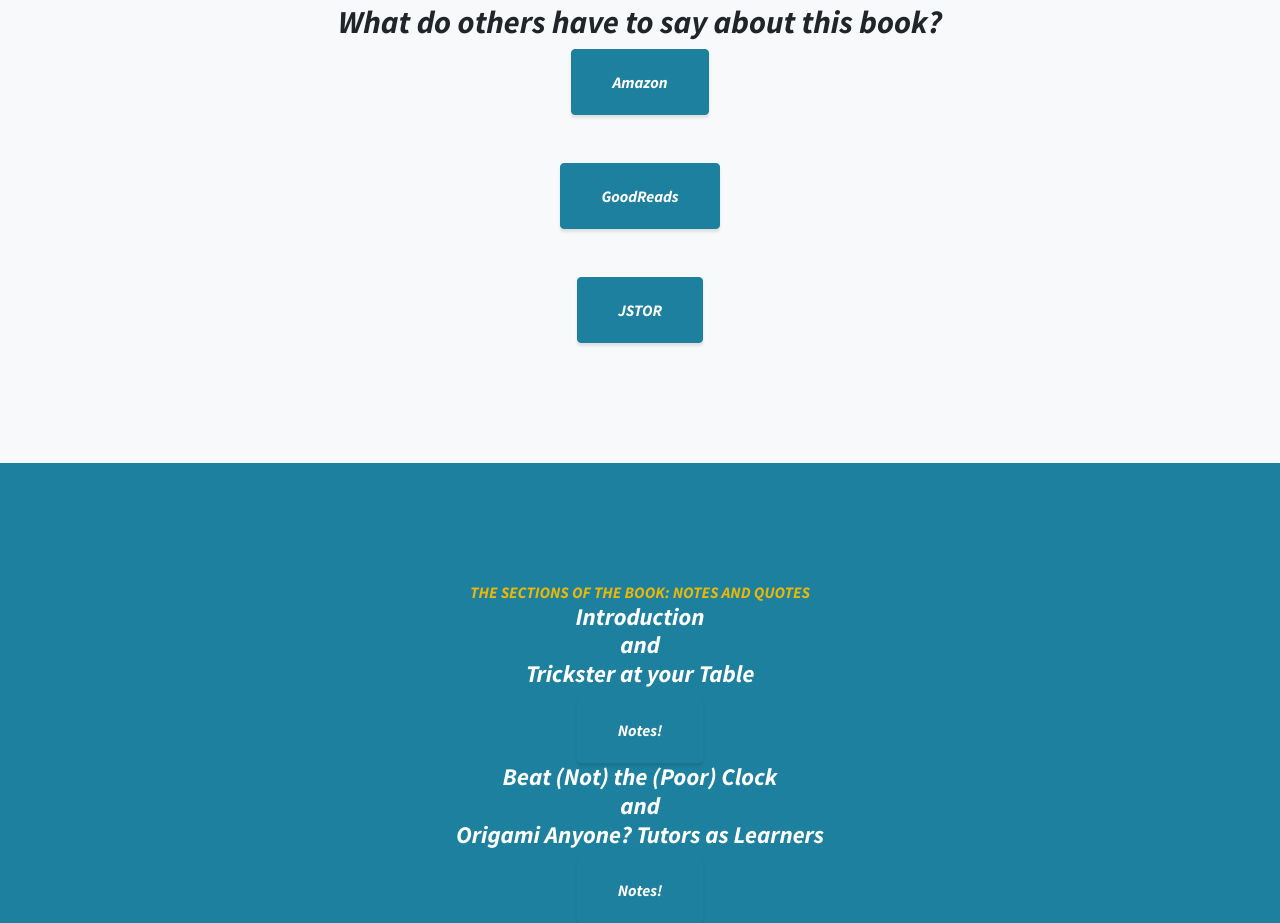
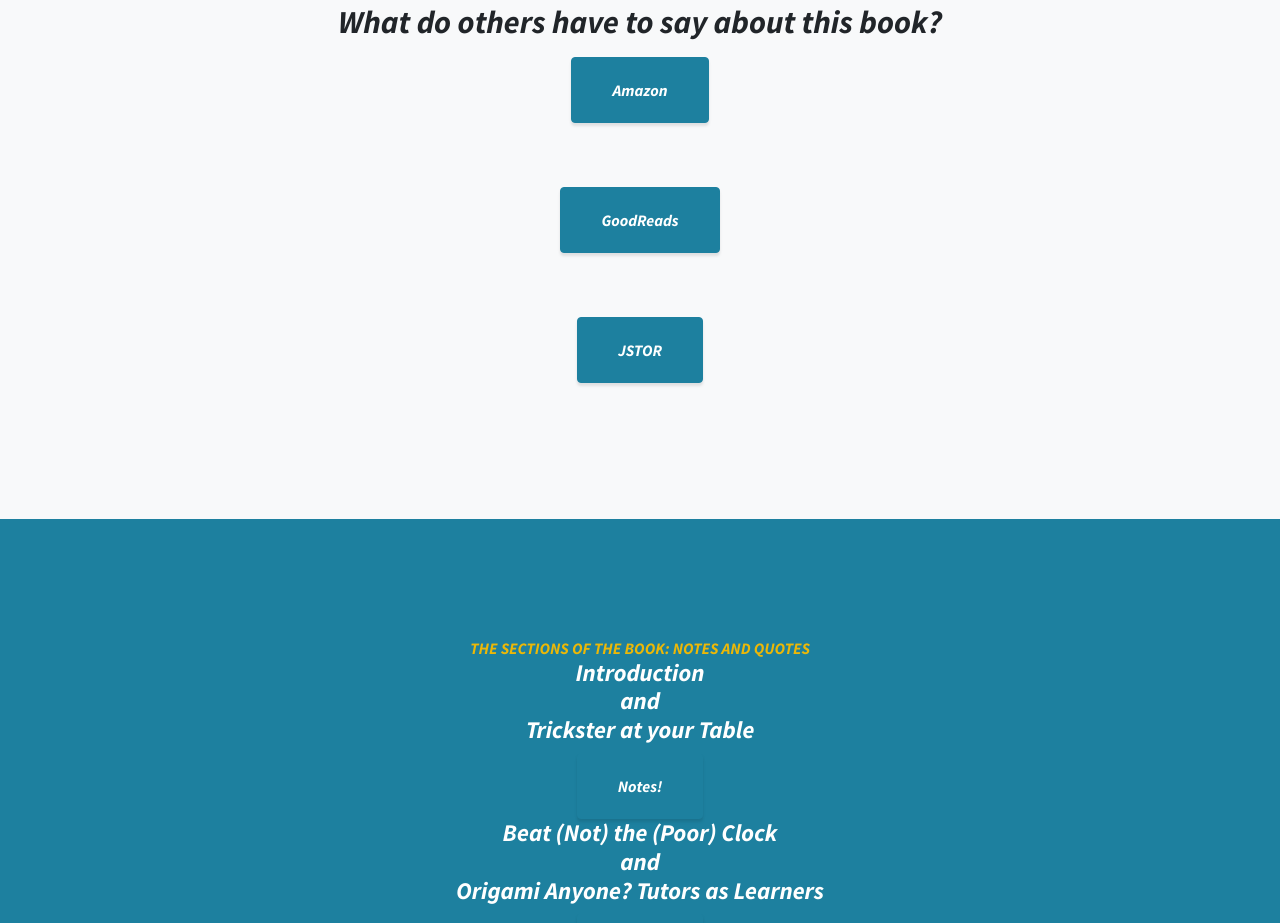
Before and after one commit to kpebbles/The-Everyday-Writing-Center, a website: page index.html in a window 1280 px wide. Shown: the part 917-1840 px from the top of the page. Drawn offline with nearby package versions, Linux system fonts and the light colour scheme; files that its build step writes are made by us from their sources.

Commit message:
Update index.html

```diff
--- a/index.html
+++ b/index.html
@@ -62,11 +62,11 @@
   <section class="content-section bg-light" id="about">
     <div class="container text-center my-auto">
           <h2><center>What do others have to say about this book?</center></h2>
-              <center><a class="btn btn-primary btn-xl js-scroll-trigger" href="https://www.amazon.com/Everyday-Writing-Center-Community-Practice/dp/0874216567#ace-b8881249860">Amazon</a></center>
+              <p><center><a class="btn btn-primary btn-xl js-scroll-trigger" href="https://www.amazon.com/Everyday-Writing-Center-Community-Practice/dp/0874216567#ace-b8881249860">Amazon</a></center><p>
                 <br></br>
-              <center><a class="btn btn-primary btn-xl js-scroll-trigger" href="https://www.goodreads.com/book/show/17353671-the-everyday-writing-center">GoodReads</a></center>
+              <p><center><a class="btn btn-primary btn-xl js-scroll-trigger" href="https://www.goodreads.com/book/show/17353671-the-everyday-writing-center">GoodReads</a></center><p>
             <br></br>
-         <center><a class="btn btn-primary btn-xl js-scroll-trigger" href="https://www.jstor.org/stable/j.ctt4cgmkj">JSTOR</a></center>
+         <p><center><a class="btn btn-primary btn-xl js-scroll-trigger" href="https://www.jstor.org/stable/j.ctt4cgmkj">JSTOR</a></center></p>
       </div>
    <div class="overlay"></div>
   </section>
```
